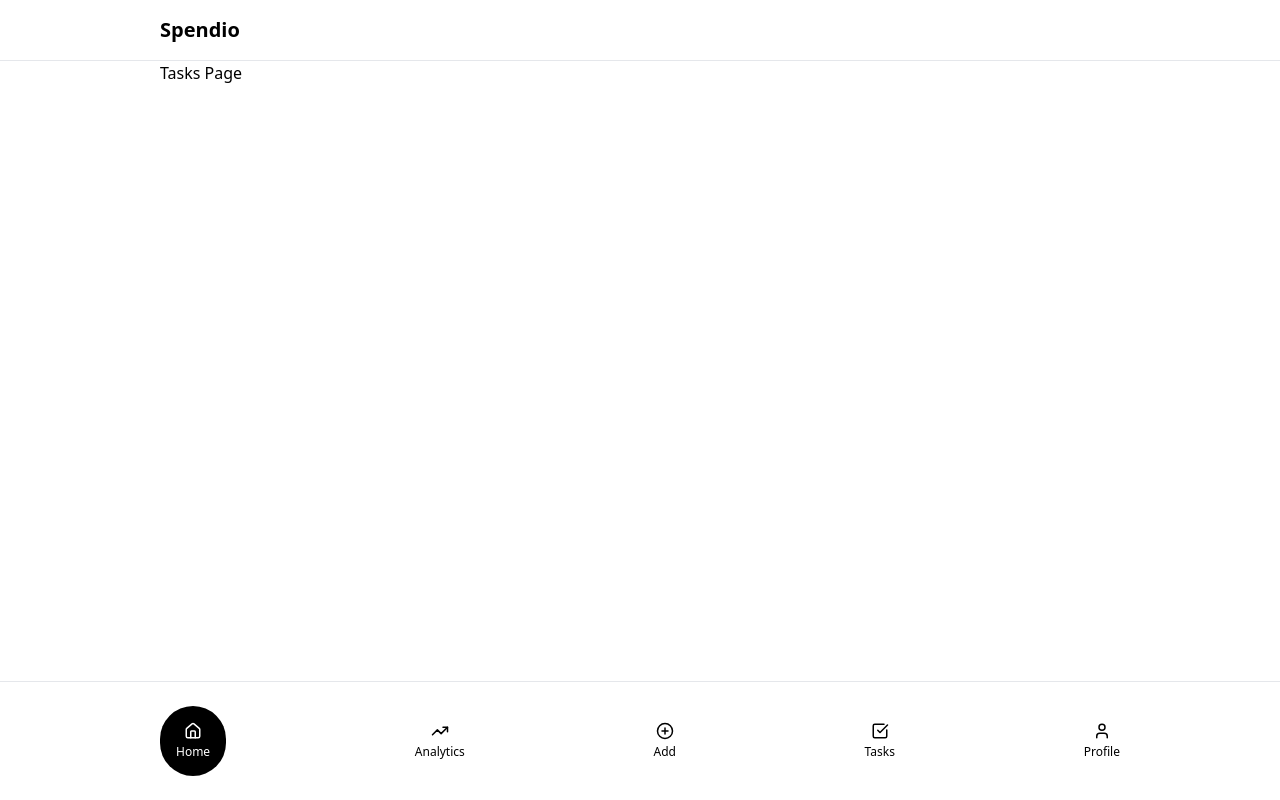
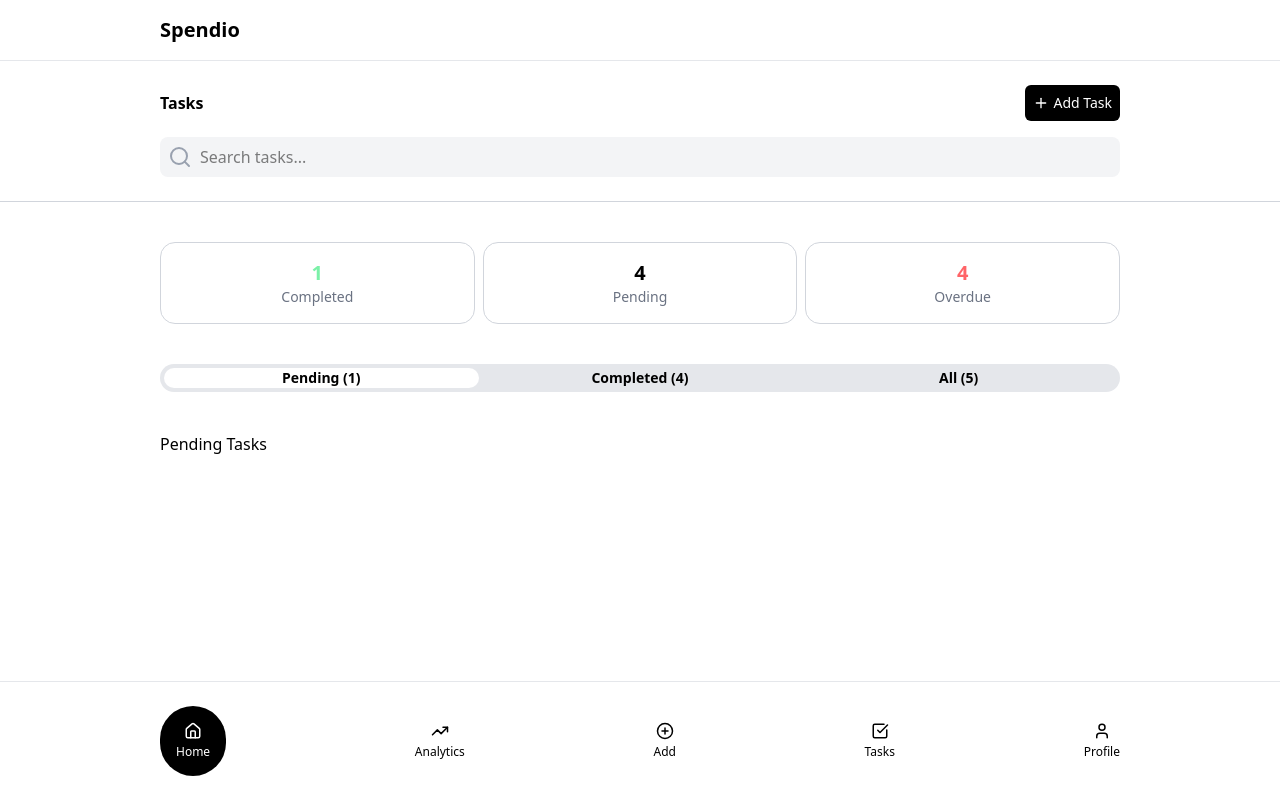
Before and after one commit to Nnamdi-Uzoigwe/Spendio-App, a Next.js app: page /tasks in a window 1280 px wide. Built offline with nearby package versions, Linux system fonts and the light colour scheme.

Commit message:
started the tasks page

```diff
--- a/app/layout.tsx
+++ b/app/layout.tsx
@@ -10,8 +10,8 @@ const quicksand = Quicksand({
 });
 
 export const metadata: Metadata = {
-  title: "Create Next App",
-  description: "Generated by create next app",
+  title: "Spendio App",
+  description: "Expense tracker application",
 };
 
 export default function RootLayout({
--- a/app/tasks/page.tsx
+++ b/app/tasks/page.tsx
@@ -1,5 +1,78 @@
+"use client"
+
+import AllTasks from "@/components/tasks/AllTasks";
+import CompletedTasks from "@/components/tasks/CompletedTasks";
+import HeaderCard from "@/components/tasks/HeaderCard";
+import PendingTasks from "@/components/tasks/PendingTasks";
+import { Plus, Search } from "lucide-react";
+import { useState } from "react";
+
 export default function Tasks() {
+    const [activeTab, setActiveTab] = useState("Pending");
+    const taskStats = [
+        {
+            id: 1,
+            figure: 1,
+            title: "Completed"
+        },
+        {
+            id: 2,
+            figure: 4,
+            title: "Pending"
+        },
+        {
+            id: 3,
+            figure: 4,
+            title: "Overdue"
+        }
+    ]
     return (
-        <div className="px-4 lg:px-40">Tasks Page</div>
+        <div className="">
+            {/* Head */}
+            <section className="border-b border-gray-300 w-full px-4 lg:px-40 py-6">
+                <div className="flex items-center justify-between mb-4">
+                    <h4 className="font-semibold">Tasks</h4>
+                    <button className="bg-black flex gap-1 items-center text-white p-2 text-sm rounded-md">
+                        <Plus size={16} />
+                        Add Task
+                    </button>
+                </div>
+                {/* Search */}
+                <div className="relative">
+                    <input
+                        type="text"
+                        className="bg-gray-100 pl-10 p-2 rounded-lg w-full"
+                        placeholder="Search tasks..."
+                     />
+                     <Search className="absolute top-2 text-gray-400 left-2" />
+                </div>
+            </section>
+
+            {/* Stats */}
+            <section className="mt-10 grid grid-cols-3 gap-2 px-4 lg:px-40">
+                {taskStats.map((item) => (
+                    <HeaderCard
+                        key={item.id}
+                        title={item.title}
+                        figure={item.figure}
+                    />
+                ))}
+            </section>
+            {/* Tab navigation */}
+            <div className="mt-10 px-4 lg:px-40">
+                <div className="bg-gray-200 grid p-1 grid-cols-3 gap-1 rounded-[40px] overflow-hidden">
+                    <div onClick={() => setActiveTab("Pending")} className={`${activeTab === "Pending" ? "bg-white" : "bg-transparent"} cursor-pointer w-full text-center rounded-[40px] text-sm font-semibold`}>Pending (1)</div>
+                    <div onClick={() => setActiveTab("Completed")} className={`${activeTab === "Completed" ? "bg-white" : "bg-transparent"} cursor-pointer w-full text-center rounded-[40px] text-sm font-semibold`}>Completed (4)</div>
+                    <div onClick={() => setActiveTab("All")} className={`${activeTab === "All" ? "bg-white" : "bg-transparent"} cursor-pointer w-full text-center rounded-[40px] text-sm font-semibold`}>All (5)</div>
+                </div>
+            </div>
+
+
+            <div className="mt-10 px-4 lg:px-40">
+                {activeTab === "Pending" && <PendingTasks />}
+                {activeTab === "Completed" && <CompletedTasks />}
+                {activeTab === "All" && <AllTasks />}
+            </div>
+        </div>
     )
 }
--- /dev/null
+++ b/components/tasks/AllTasks.tsx
@@ -0,0 +1,5 @@
+export default function AllTasks() {
+    return (
+        <div>All Tasks</div>
+    )
+}
--- /dev/null
+++ b/components/tasks/CompletedTasks.tsx
@@ -0,0 +1,5 @@
+export default function CompletedTasks() {
+    return (
+        <div>Completed Tasks</div>
+    )
+}
--- /dev/null
+++ b/components/tasks/HeaderCard.tsx
@@ -0,0 +1,13 @@
+interface HeaderCardProps {
+    figure: number,
+    title: string
+}
+
+export default function HeaderCard({figure, title}: HeaderCardProps) {
+    return (
+        <div className="border border-gray-300 flex flex-col items-center justify-center p-4 rounded-[15px]">
+            <h3 className={`text-xl font-semibold ${title === "Completed" ? "text-green-300" : title === "Pending" ? "text-black" : "text-red-400"}`}>{figure}</h3>
+            <p className="text-sm text-gray-500">{title}</p>
+        </div>
+    )
+}
--- /dev/null
+++ b/components/tasks/PendingTasks.tsx
@@ -0,0 +1,5 @@
+export default function PendingTasks() {
+    return (
+        <div>Pending Tasks</div>
+    )
+}
```
